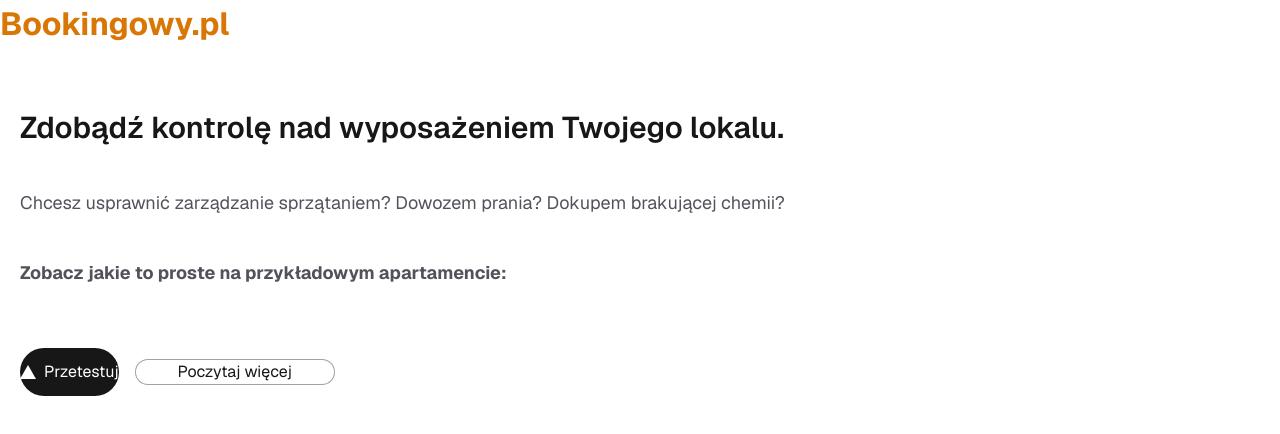
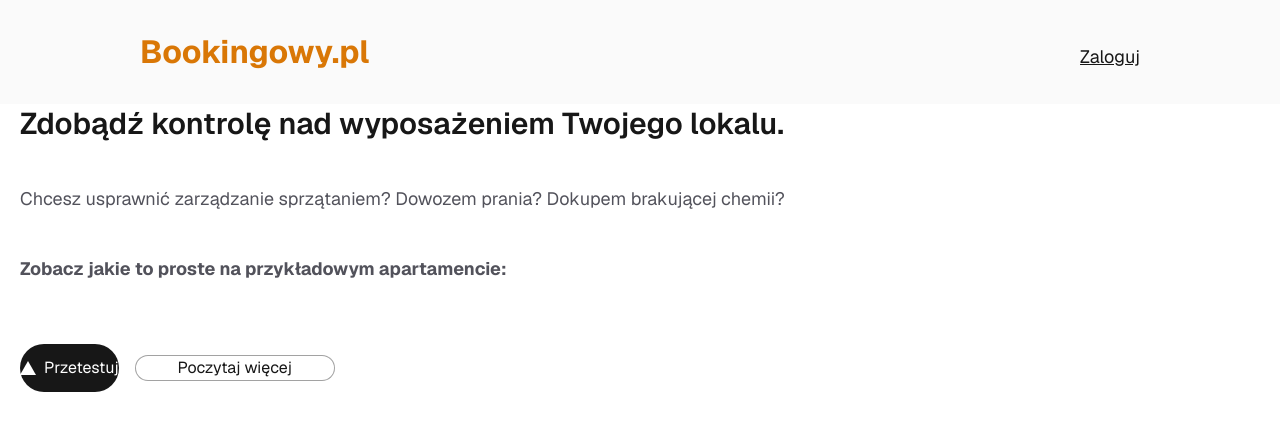
Before and after one commit to rafalkesik/bookingowy, a Next.js app: page / in a window 1280 px wide. Shown: the top 434 px of the page. Built offline with nearby package versions, Linux system fonts and the light colour scheme.

Commit message:
Add Header

```diff
--- a/src/app/layout.tsx
+++ b/src/app/layout.tsx
@@ -1,6 +1,7 @@
 import type { Metadata } from "next";
 import { Geist, Geist_Mono } from "next/font/google";
 import "./globals.css";
+import Header from "@/components/Header";
 
 const geistSans = Geist({
   variable: "--font-geist-sans",
@@ -24,6 +25,7 @@ export default function RootLayout({ children }: LayoutProps<"/">) {
       className={`${geistSans.variable} ${geistMono.variable} h-full antialiased`}
     >
       <body className="min-h-full flex flex-col">
+        <Header />
         { children }
       </body>
     </html>
--- a/src/app/page.tsx
+++ b/src/app/page.tsx
@@ -7,9 +7,7 @@ export default function Home() {
   return (
     <div className="page-background">
       <main className="main-class">
-        <span className="logo-class">
-          Bookingowy.pl
-        </span>
+
         <div className="landing-page-container">
           <h1 className="hero-text">
             Zdobądź kontrolę nad wyposażeniem Twojego lokalu.
--- /dev/null
+++ b/src/components/Header.tsx
@@ -0,0 +1,14 @@
+import Link from "next/link";
+
+export default function Header() {
+  return (
+    <div className="bg-zinc-50 py-7 px-35 flex justify-between items-baseline ">
+      <Link href="/" className="logo-class">
+        Bookingowy.pl
+      </Link>
+      <Link href="/" className="text-lg underline">
+        Zaloguj
+      </Link>
+    </div>
+  )
+}
--- a/src/components/Modal.tsx
+++ b/src/components/Modal.tsx
@@ -15,14 +15,18 @@ export default function Modal({ modalIndex }: { modalIndex: number }) {
 
             <h2 className="text-start font-bold mt-5 text-gray-800">Must-have:</h2>
             <ul className="text-gray-600 font-medium">
-              { functionalities[modalIndex].mustHave?.map((point) => <li>{point}</li>) }
+              { functionalities[modalIndex].mustHave?.map(
+                  (point, index) => <li key={"must_have_" + index}>{point}</li>)
+              }
             </ul>
 
             { functionalities[modalIndex].niceToHave ?
               <h2 className="text-start font-bold mt-5 text-gray-800">Nice-to-have:</h2> : ""
             }
             <ul className="text-gray-600">
-              { functionalities[modalIndex].niceToHave?.map((point) => <li>{point}</li>) }
+              { functionalities[modalIndex].niceToHave?.map(
+                  (point, index) => <li key={"nice_to_have_" + index}>{point}</li>)
+              }
             </ul>
           </div>
           <div className="flex justify-center mt-4">
--- a/src/lib/roadmap.ts
+++ b/src/lib/roadmap.ts
@@ -11,7 +11,7 @@ const functionalities = [
     title: "Logowanie",
     body: "Dodać system logowania, aby dane z Hostex były bezpieczne.",
     mustHave: [
-      "Dodać header z linkiem do logowania",
+      "✅ Dodać header z linkiem do logowania",
       "Dodać system logowania, i zarządzania kontami dla admina.",
       "Dodać przycisk przejścia do Mojego Kalendarza po zalogowaniu",
       "Pozostawić demo kalendarza i roadmapę jako publiczne."
```
